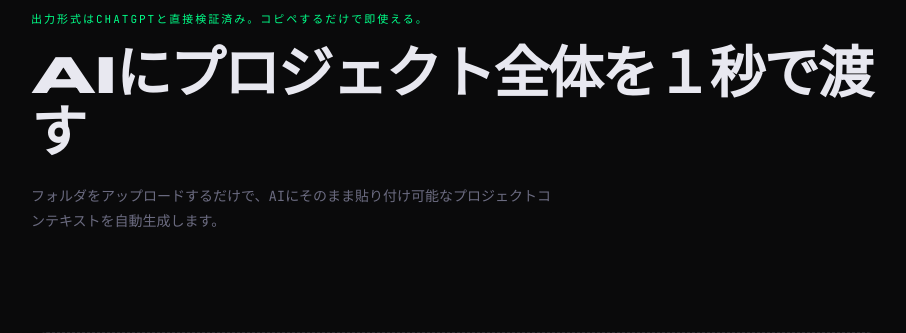
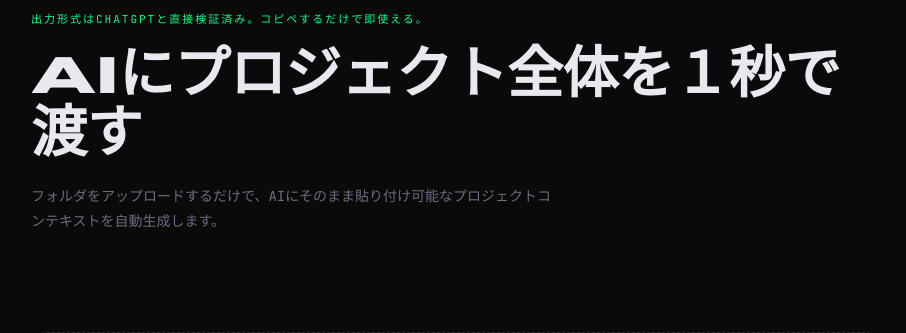
Before and after one commit to dai-par/ContextForge, a Flask app: page / in a window 1280 px wide. Shown: the part 122-455 px from the top of the page, without its empty margins (183-1089 px from the left). Run offline with Flask 3, Linux system fonts and the light colour scheme.

Commit message:
document chenged 1

```diff
--- a/main_app/static/style.css
+++ b/main_app/static/style.css
@@ -86,7 +86,7 @@ input[type="file"] {
     font-size: clamp(30px, 5vw, 56px);
     font-weight: 800;
     line-height: 1.05;
-    letter-spacing: -2px;
+    letter-spacing: -0.5px;
     margin-bottom: 20px;
 }
 
```
